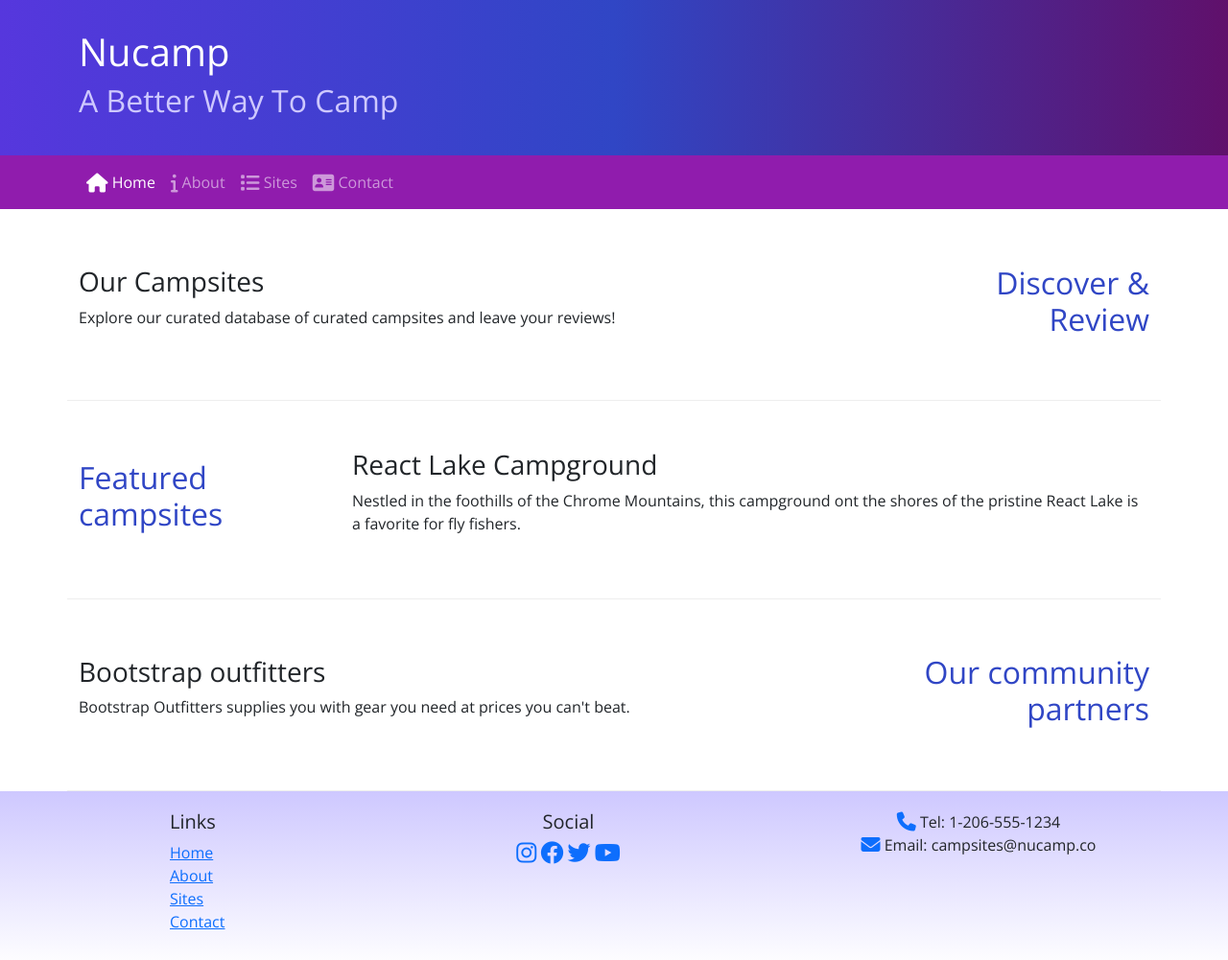
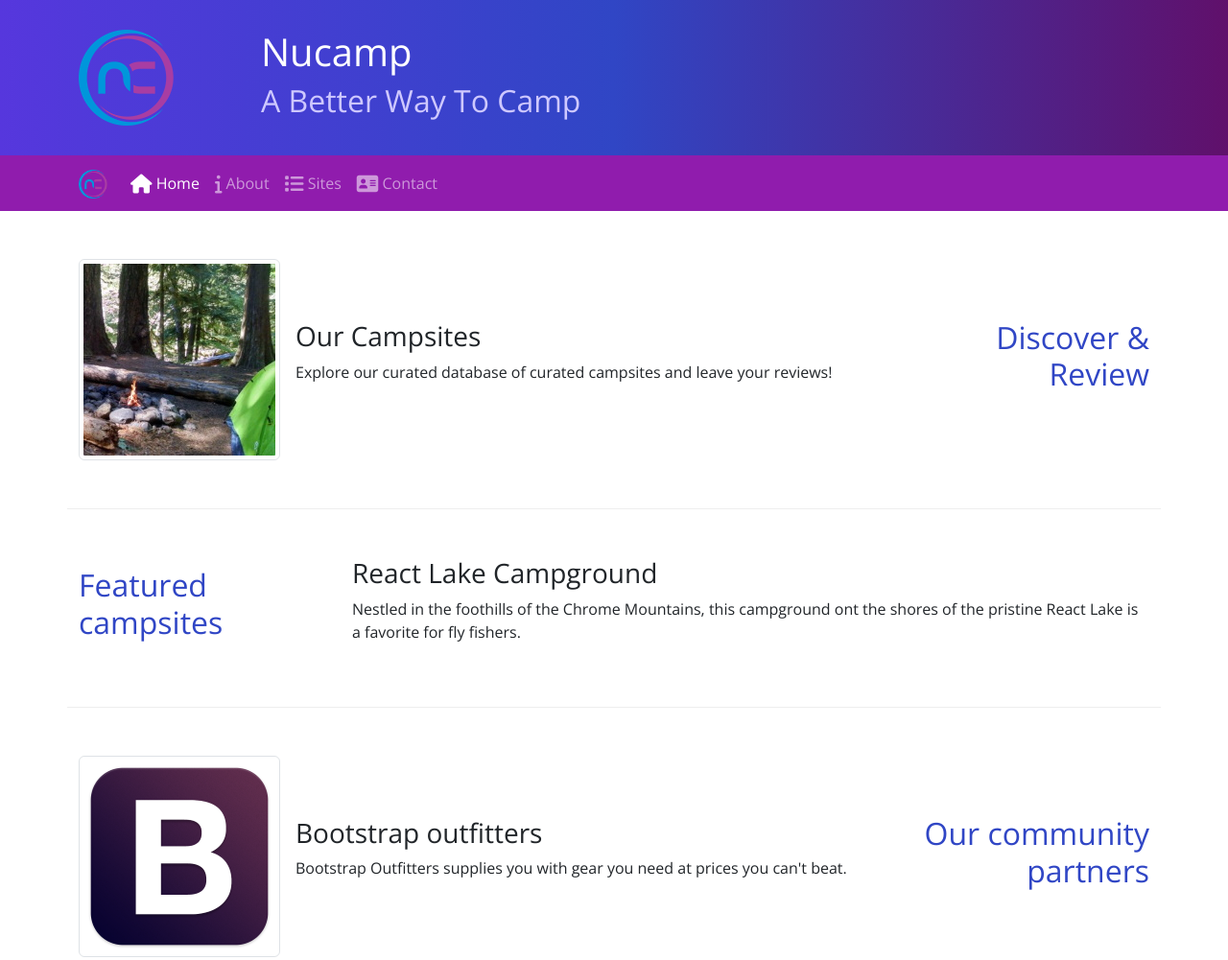
Before and after one commit to KibaaraNava/nucamp-test-website, a plain HTML site: page index.html in a window 1280 px wide. Shown: the top 1001 px of the page at 96% size. Drawn offline with nearby package versions, Linux system fonts and the light colour scheme.

Commit message:
Images and Flex Utilities

```diff
--- a/index.html
+++ b/index.html
@@ -18,6 +18,9 @@
        <header>
             <div class="container">
                 <div class="row">
+                    <div class="col-4 col-sm-3 col-md-2 align-self-center">
+                        <img src="img/img/logo.png" class="img-fluid">
+                    </div>
                     <div class="col">
                         <h1>Nucamp</h1>
                         <h2>A Better Way To Camp</h2>
@@ -28,7 +31,9 @@
 <!--Navigation Bar-->
        <nav class="navbar navbar-expand-sm navbar-dark sticky-top">
             <div class="container">
-                <button class="navbar-toggler ms-auto" type="button"        data-bs-toggle="collapse" data-bs-target="#nucampNavbar">
+                <a class="navbar-brand" href="#"><img src="img/img/logo.png" height="30" width="30">
+                </a>
+                <button class="navbar-toggler" type="button"        data-bs-toggle="collapse" data-bs-target="#nucampNavbar">
                     <span class="navbar-toggler-icon"></span>
                 </button>
                 <div class="collapse navbar-collapse" id="nucampNavbar">
@@ -57,10 +62,15 @@
                     <h2 class="text-sm-end">Discover & Review</h2>
                 </div>
                     <div class="col">
+                        <div class="d-flex">
+                            <img class="me-3 img-thumbnail" src="img/img/breadcrumb-trail-thumb.jpg" alt="Breadcrumb Trail">
+                            <div class="align-self-center">
                                 <h3>Our Campsites</h3>
                                 <p class="d-none d-sm-block">
                                 Explore our curated database of curated campsites and leave your reviews!
                                 </p>
+                            </div>
+                        </div>
                     </div>
             </section>
 <!--Feature section-->
@@ -82,12 +92,16 @@
                     <h2 class="text-sm-end">Our community partners</h2>
                 </div>
                 <div class="col">
+                    <div class="d-flex">
+                        <img class="me-3 img-thumbnail" src="img/img/bootstrap-thumb.png" alt="Bootstrap Outfitters">
+                        <div class="align-self-center">
                             <h3>Bootstrap outfitters</h3>
                             <p class="d-none d-sm-block">
                              Bootstrap Outfitters supplies you with gear you need at prices you can't beat.
                              </p>
                         </div>
-
+                    </div>
+                </div>
             </section>
        </main>
 <!--Footer-->
```
Also changed, not shown: aboutus.html (+5 -0 lines), contactus.html (+5 -0 lines), img/img/bootstrap-thumb.png (added), img/img/breadcrumb-trail-thumb.jpg (added), img/img/breadcrumb-trail.jpg (added), img/img/chrome-river-thumb.jpg (added), img/img/chrome-river.jpg (added), img/img/logo.png (added), img/img/react-lake-thumb.jpg (added), img/img/react-lake.jpg (added), 1 other file. Lines whose indentation alone changed are shown as unchanged.
